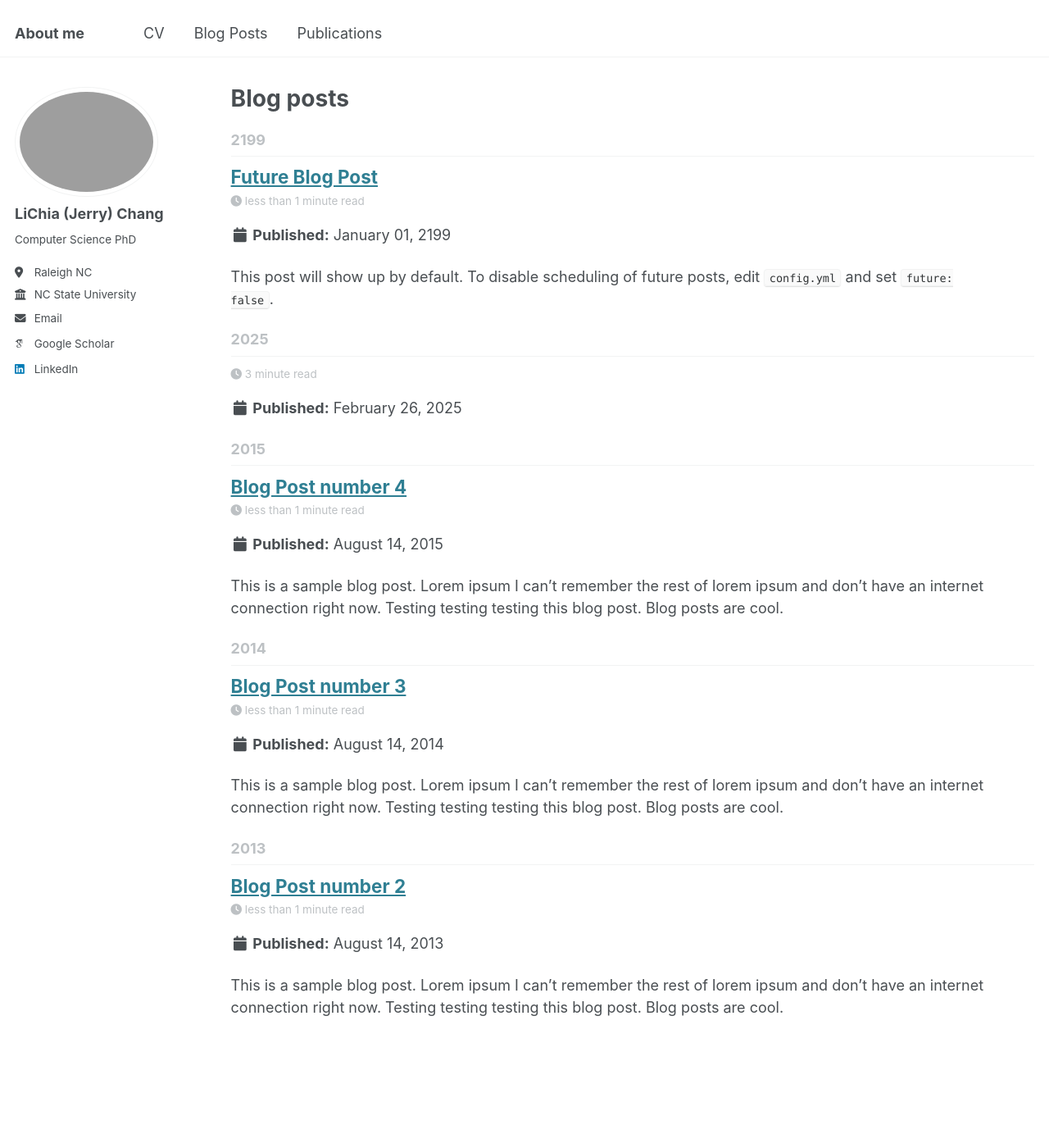
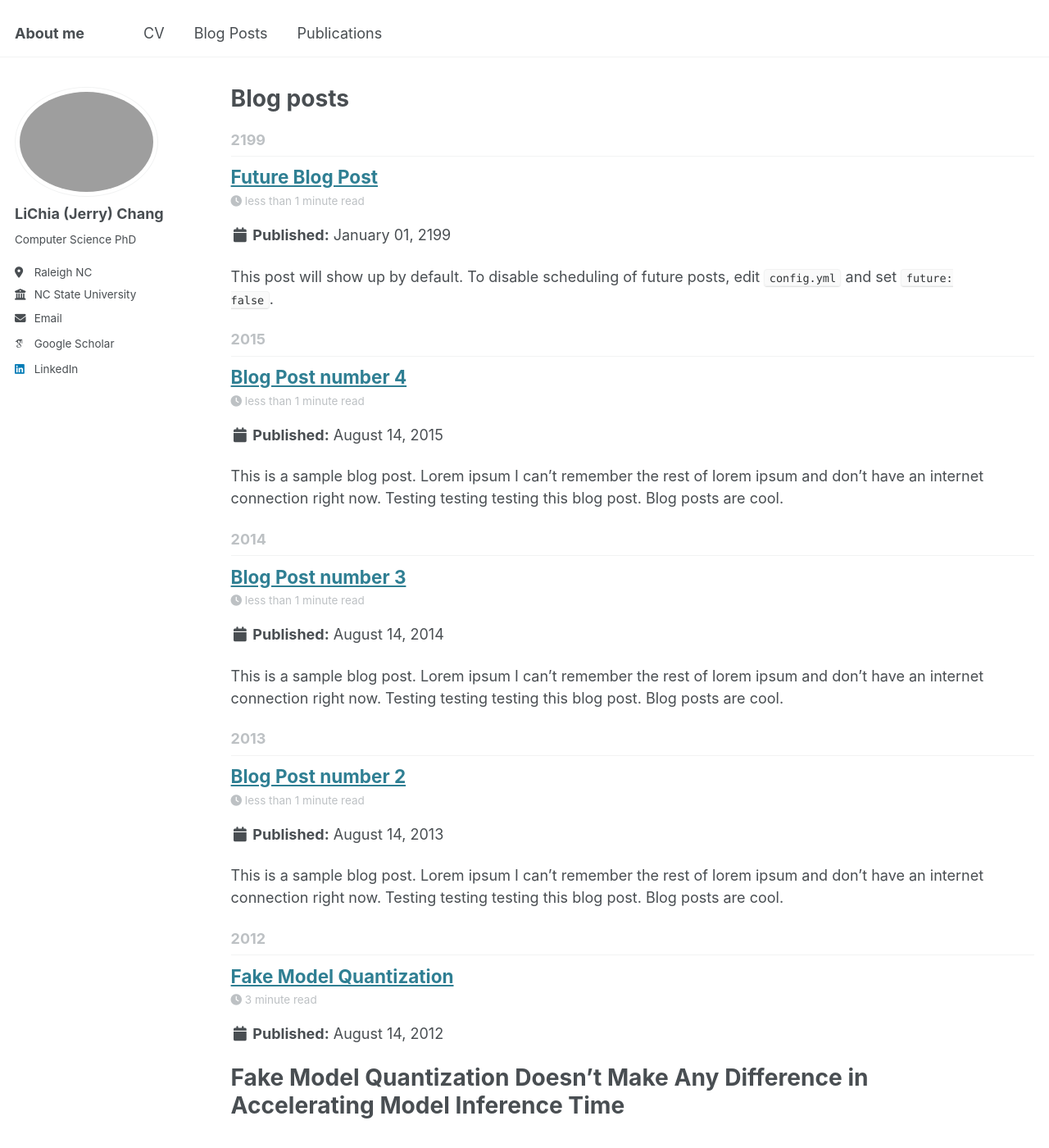
Before and after one commit to lichchang/lichchang.github.io, a Jekyll site: the page built from _pages/year-archive.html, in a window 1280 px wide and 1400 px high. Shown: the whole window at 82% size. Built offline with Jekyll 4.4.1, drawn with Linux system fonts in a browser that asks for light colours; some web fonts are replaced; part of the change alters nothing that is shown.

Commit message:
Update 2025-02-25-blog-post-1.md

```diff
--- a/_posts/2025-02-25-blog-post-1.md
+++ b/_posts/2025-02-25-blog-post-1.md
@@ -1,5 +1,5 @@
 ---
-title: 'Fake Model Quantization Doesn't Make Any Difference in Accelerating Model Inference Time'
+title: 'Fake Model Quantization'
 date: 2012-08-14
 permalink: /posts/2012/08/blog-post-1/
 tags:
```
